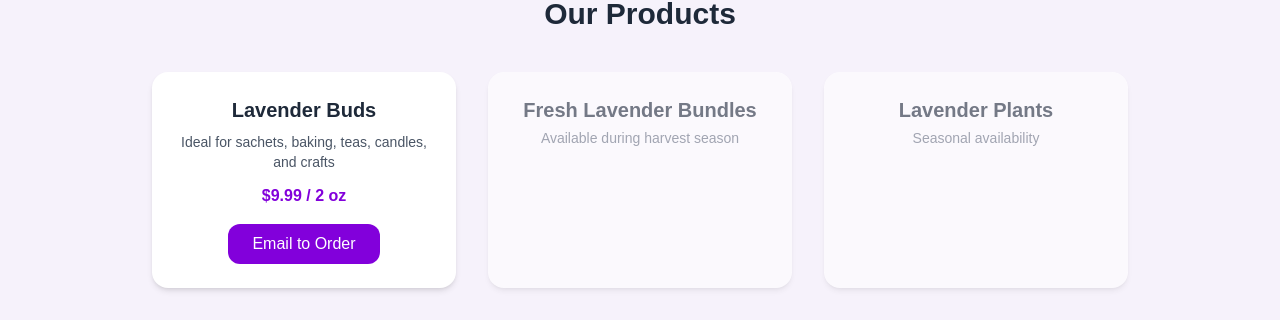
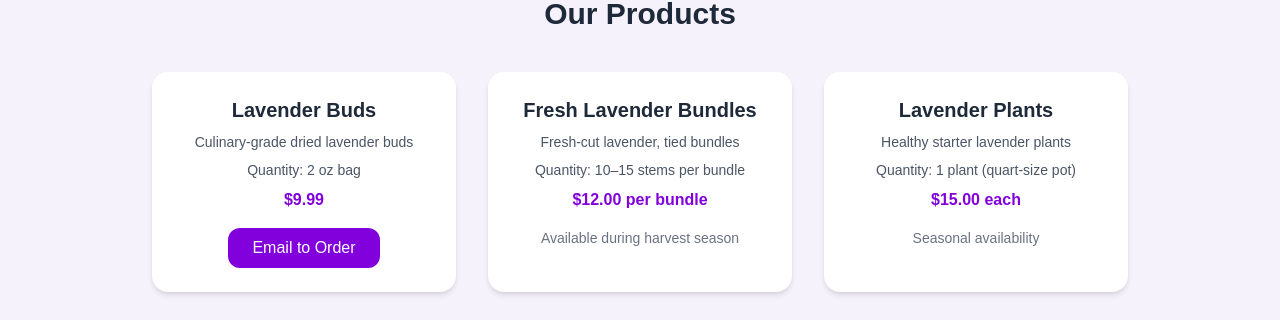
Before and after one commit to jwfarms/nextjs-boilerplate, a Next.js app: page / in a window 1280 px wide. Shown: the part 480-800 px from the top of the page. Built offline with nearby package versions, Linux system fonts and the light colour scheme.

Commit message:
Revise product details for lavender offerings
Updated product descriptions and pricing for lavender products.

```diff
--- a/app/page.tsx
+++ b/app/page.tsx
@@ -47,35 +47,62 @@ export default function Home() {
 
         <div className="grid md:grid-cols-3 gap-8">
 
+  {/* Product 1 */}
   <div className="rounded-2xl shadow-md bg-white p-6 text-center">
     <h3 className="text-xl font-semibold mb-2">Lavender Buds</h3>
-            <p className="text-sm text-gray-600 mb-3">
-              Ideal for sachets, baking, teas, candles, and crafts
+    <p className="text-sm text-gray-600 mb-2">
+      Culinary-grade dried lavender buds
     </p>
-            <p className="text-purple-700 font-semibold mb-4">$9.99 / 2 oz</p>
+    <p className="text-sm text-gray-600 mb-2">
+      Quantity: 2 oz bag
+    </p>
+    <p className="text-purple-700 font-semibold mb-4">
+      $9.99
+    </p>
     <a
-              href="mailto:jwfarms77@gmail.com?subject=Lavender%20Order"
+      href="mailto:jwfarms77@gmail.com?subject=Lavender%20Buds%20Order"
       className="inline-block bg-purple-700 hover:bg-purple-800 text-white rounded-xl px-6 py-2"
     >
       Email to Order
     </a>
   </div>
 
-          <div className="rounded-2xl shadow-md bg-white opacity-60 p-6 text-center">
-            <h3 className="text-xl font-semibold mb-1">Fresh Lavender Bundles</h3>
+  {/* Product 2 */}
+  <div className="rounded-2xl shadow-md bg-white p-6 text-center">
+    <h3 className="text-xl font-semibold mb-2">Fresh Lavender Bundles</h3>
+    <p className="text-sm text-gray-600 mb-2">
+      Fresh-cut lavender, tied bundles
+    </p>
+    <p className="text-sm text-gray-600 mb-2">
+      Quantity: 10–15 stems per bundle
+    </p>
+    <p className="text-purple-700 font-semibold mb-4">
+      $12.00 per bundle
+    </p>
     <p className="text-sm text-gray-500">
       Available during harvest season
     </p>
   </div>
 
-          <div className="rounded-2xl shadow-md bg-white opacity-60 p-6 text-center">
-            <h3 className="text-xl font-semibold mb-1">Lavender Plants</h3>
+  {/* Product 3 */}
+  <div className="rounded-2xl shadow-md bg-white p-6 text-center">
+    <h3 className="text-xl font-semibold mb-2">Lavender Plants</h3>
+    <p className="text-sm text-gray-600 mb-2">
+      Healthy starter lavender plants
+    </p>
+    <p className="text-sm text-gray-600 mb-2">
+      Quantity: 1 plant (quart-size pot)
+    </p>
+    <p className="text-purple-700 font-semibold mb-4">
+      $15.00 each
+    </p>
     <p className="text-sm text-gray-500">
       Seasonal availability
     </p>
   </div>
 
 </div>
+
       </section>
 
       {/* Contact */}
```
Lines whose indentation alone changed are shown as unchanged.
